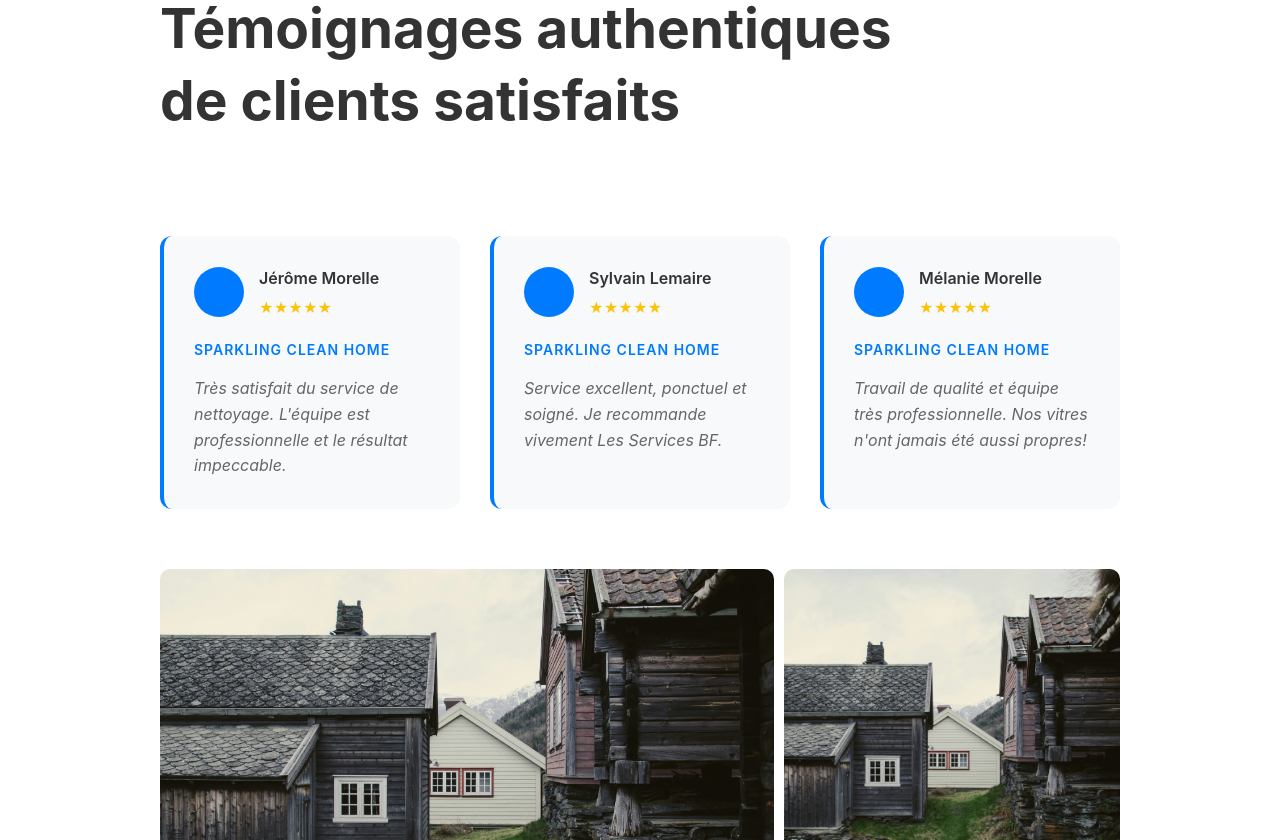
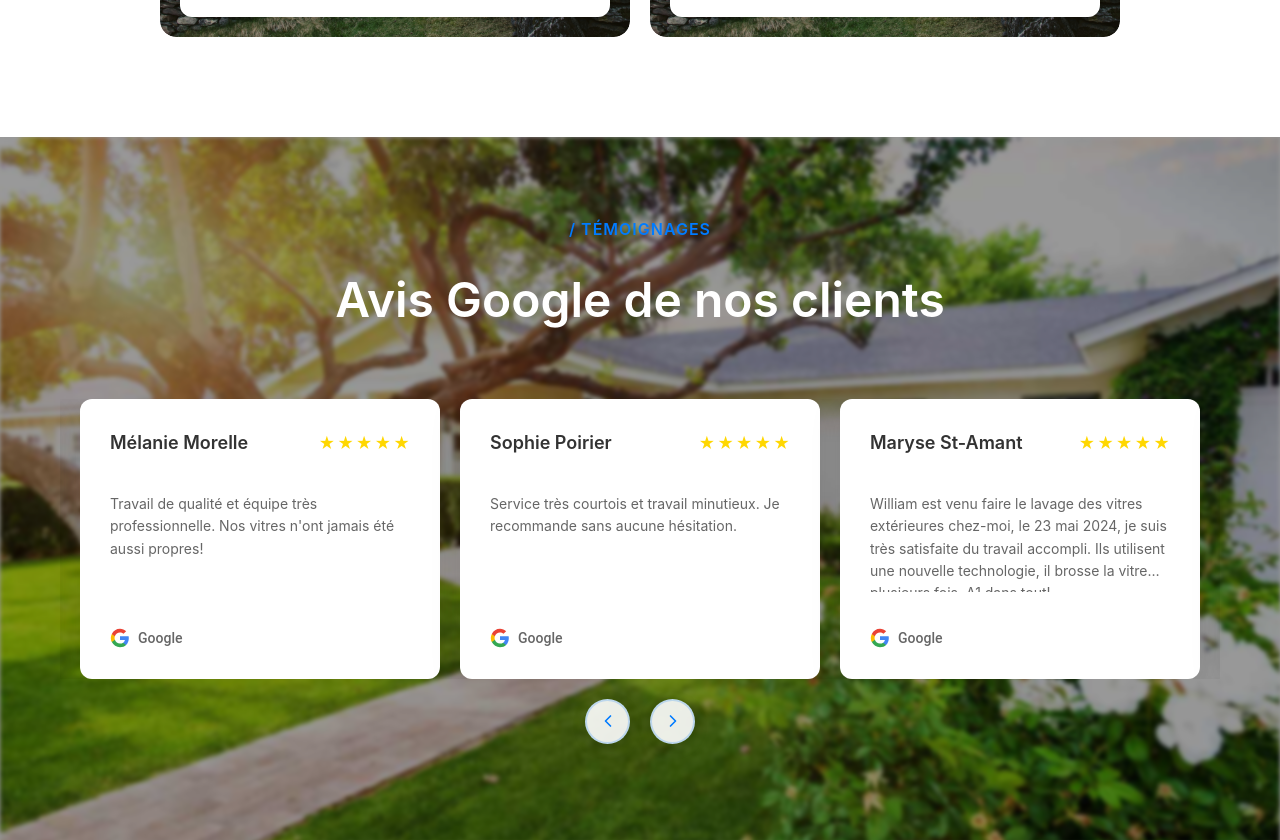
Before and after one commit to walidattou/canadian-client-2, a React (Vite) app: page / in a window 1280 px wide. Shown: the part 1960-2800 px from the top of the page. Built offline with nearby package versions, Linux system fonts and the light colour scheme.

Commit message:
modifications

```diff
--- a/package.json
+++ b/package.json
@@ -11,9 +11,11 @@
   },
   "dependencies": {
     "all": "^0.0.0",
+    "lucide-react": "^0.536.0",
     "react": "^19.1.0",
     "react-dom": "^19.1.0",
-    "react-router-dom": "^7.6.3"
+    "react-router-dom": "^7.6.3",
+    "swiper": "^11.2.10"
   },
   "devDependencies": {
     "@eslint/js": "^9.29.0",
--- a/src/css/main.css
+++ b/src/css/main.css
@@ -38,16 +38,87 @@ body {
   padding: 0 20px;
 }
 
+/* Top Blue Strip Styles */
+.top-blue-strip {
+  background: #1e3a8a;
+  color: white;
+  padding: 8px 0;
+  position: static;
+}
+
+.top-strip-content {
+  max-width: 1200px;
+  margin: 0 auto;
+  padding: 0 20px;
+  display: flex;
+  justify-content: space-between;
+  align-items: center;
+  font-size: 12px;
+  font-weight: 500;
+  font-family: -apple-system, BlinkMacSystemFont, "Segoe UI", Roboto, sans-serif;
+}
+
+.phone-section {
+  display: flex;
+  align-items: center;
+  gap: 5px;
+}
+
+.phone-icon {
+  color: white;
+  stroke-width: 2;
+}
+
+.center-text {
+  text-align: center;
+  font-weight: 600;
+  letter-spacing: 0.5px;
+  font-family: -apple-system, BlinkMacSystemFont, "Segoe UI", Roboto, sans-serif;
+}
+
+.social-section {
+  display: flex;
+  align-items: center;
+  gap: 15px;
+}
+
+.social-icon {
+  color: white;
+  text-decoration: none;
+  font-weight: bold;
+  font-size: 12px;
+  padding: 2px 4px;
+  border-radius: 2px;
+  transition: opacity 0.3s ease;
+}
+
+.social-icon:hover {
+  opacity: 0.8;
+}
+
+.social-icon.facebook {
+  background: #1877f2;
+}
+
+
+
+.language-selector {
+  display: flex;
+  align-items: center;
+  gap: 3px;
+  cursor: pointer;
+}
+
+.dropdown-arrow {
+  font-size: 8px;
+}
+
 /* Header Styles */
 .services-bf-website-navigation-header-section {
   background: rgba(255, 255, 255, 0.95);
   backdrop-filter: blur(10px);
   padding: 15px 0;
-  position: fixed;
-  top: 0;
-  left: 0;
-  right: 0;
-  z-index: 1000;
+  position: static;
   border-bottom: 1px solid rgba(0, 0, 0, 0.1);
 }
 
@@ -98,7 +169,38 @@ body {
   display: flex;
   align-items: center;
   color: white;
+}
+
+/* Property Types Section Styles */
+.property-types-section {
+  background: white;
+  padding: 80px 0;
+  text-align: center;
+}
+
+.property-types-content {
+  max-width: 1200px;
+  margin: 0 auto;
+  padding: 0 20px;
   position: relative;
+}
+
+.property-dot {
+  width: 8px;
+  height: 8px;
+  background: #007bff;
+  border-radius: 50%;
+  margin: 0 auto 20px;
+  display: block;
+}
+
+.property-types-title {
+  font-size: 24px;
+  font-weight: 600;
+  color: #333;
+  text-transform: uppercase;
+  letter-spacing: 1px;
+  line-height: 1.4;
 }
 
 .services-bf-website-hero-background-overlay {
@@ -616,3 +718,279 @@ body {
     width: 100%;
   }
 }
+
+/* Top Blue Strip Responsive Styles */
+@media (max-width: 768px) {
+  .top-strip-content {
+    flex-direction: column;
+    gap: 8px;
+    text-align: center;
+  }
+
+  .center-text {
+    font-size: 10px;
+    order: -1;
+  }
+
+  .social-section {
+    justify-content: center;
+  }
+
+  .phone-section {
+    font-size: 11px;
+  }
+}
+
+@media (max-width: 480px) {
+  .top-strip-content {
+    padding: 0 10px;
+  }
+
+  .center-text {
+    font-size: 9px;
+  }
+
+  .phone-section {
+    font-size: 10px;
+  }
+
+  .social-icon {
+    font-size: 10px;
+    padding: 1px 3px;
+  }
+
+  .property-types-title {
+    font-size: 18px;
+  }
+}
+
+/* Google-Style Testimonials Carousel Styles */
+.google-testimonials-section {
+  position: relative;
+  min-height: 600px;
+  overflow: hidden;
+}
+
+.testimonials-background {
+  position: absolute;
+  top: 0;
+  left: 0;
+  right: 0;
+  bottom: 0;
+  z-index: 1;
+}
+
+.testimonials-bg-image {
+  width: 100%;
+  height: 100%;
+  object-fit: cover;
+  filter: blur(2px);
+}
+
+.testimonials-overlay {
+  position: absolute;
+  top: 0;
+  left: 0;
+  right: 0;
+  bottom: 0;
+  background: rgba(0, 0, 0, 0.4);
+  z-index: 2;
+}
+
+.testimonials-content {
+  position: relative;
+  z-index: 3;
+  padding: 80px 20px;
+  max-width: 1200px;
+  margin: 0 auto;
+}
+
+.testimonials-header {
+  text-align: center;
+  margin-bottom: 60px;
+}
+
+.testimonials-blue-tag {
+  color: #007bff;
+  font-size: 16px;
+  font-weight: 600;
+  letter-spacing: 1px;
+  text-transform: uppercase;
+  display: block;
+  margin-bottom: 20px;
+}
+
+.testimonials-title {
+  color: white;
+  font-size: 48px;
+  font-weight: 600;
+  margin: 0;
+}
+
+.testimonials-carousel {
+  position: relative;
+  max-width: 1200px;
+  margin: 0 auto;
+}
+
+.testimonials-swiper {
+  padding: 0 20px;
+}
+
+.testimonial-card {
+  background: white;
+  border-radius: 12px;
+  padding: 30px;
+  width: 100%;
+  height: 280px;
+  display: flex;
+  flex-direction: column;
+  justify-content: space-between;
+  box-shadow: 0 8px 32px rgba(0, 0, 0, 0.1);
+  transition: all 0.3s ease;
+}
+
+.carousel-bottom-section {
+  padding: 20px;
+  position: relative;
+}
+
+.bottom-arrows {
+  display: flex;
+  justify-content: center;
+  gap: 20px;
+}
+
+.bottom-arrow {
+  background: rgba(255, 255, 255, 0.9);
+  border: 2px solid rgba(0, 123, 255, 0.2);
+  border-radius: 50%;
+  width: 45px;
+  height: 45px;
+  cursor: pointer;
+  transition: all 0.3s ease;
+  color: #007bff;
+  display: flex;
+  align-items: center;
+  justify-content: center;
+  box-shadow: 0 4px 15px rgba(0, 0, 0, 0.1);
+}
+
+.bottom-arrow:hover {
+  background: white;
+  transform: scale(1.05);
+  box-shadow: 0 6px 20px rgba(0, 123, 255, 0.2);
+  border-color: #007bff;
+}
+
+.review-header {
+  margin-bottom: 20px;
+}
+
+.reviewer-info {
+  display: flex;
+  justify-content: space-between;
+  align-items: center;
+  margin-bottom: 15px;
+}
+
+.reviewer-name {
+  font-size: 18px;
+  font-weight: 600;
+  color: #333;
+  margin: 0;
+}
+
+.star-rating {
+  display: flex;
+  gap: 2px;
+}
+
+.star {
+  color: #FFD700;
+  font-size: 16px;
+}
+
+.review-text {
+  color: #666;
+  line-height: 1.6;
+  margin-bottom: 20px;
+  font-size: 14px;
+  flex-grow: 1;
+  overflow: hidden;
+  display: -webkit-box;
+  -webkit-line-clamp: 4;
+  -webkit-box-orient: vertical;
+}
+
+.google-logo {
+  display: flex;
+  align-items: center;
+  gap: 8px;
+  margin-top: 15px;
+}
+
+.google-text {
+  font-size: 14px;
+  font-weight: 500;
+  color: #666;
+  font-family: 'Roboto', sans-serif;
+}
+
+/* Testimonials Carousel Responsive Styles */
+@media (max-width: 768px) {
+  .testimonials-title {
+    font-size: 32px;
+  }
+
+  .testimonials-swiper {
+    padding: 0 10px;
+  }
+
+  .testimonial-card {
+    height: 250px;
+    padding: 25px;
+  }
+
+  .carousel-bottom-section {
+    padding: 15px;
+  }
+
+  .bottom-arrow {
+    width: 40px;
+    height: 40px;
+  }
+
+  .reviewer-name {
+    font-size: 16px;
+  }
+
+  .review-text {
+    font-size: 13px;
+  }
+}
+
+@media (max-width: 480px) {
+  .testimonials-title {
+    font-size: 28px;
+  }
+
+  .testimonial-card {
+    min-width: 250px;
+    padding: 20px;
+  }
+
+  .reviewer-name {
+    font-size: 14px;
+  }
+
+  .review-text {
+    font-size: 12px;
+  }
+
+  .carousel-arrow {
+    width: 35px;
+    height: 35px;
+    font-size: 18px;
+  }
+}
--- a/src/pages/main.jsx
+++ b/src/pages/main.jsx
@@ -1,9 +1,44 @@
 import React, { useState } from 'react';
+import { Phone, ChevronLeft, ChevronRight } from 'lucide-react';
+import { Swiper, SwiperSlide } from 'swiper/react';
+import { Navigation } from 'swiper/modules';
+import 'swiper/css';
+import 'swiper/css/navigation';
 import "../css/main.css";
 import "../css/service.css";
 
-export default function ServicesBF() {
+export default function MainPage() {
   const [selectedService, setSelectedService] = useState(null);
+  const [currentSlide, setCurrentSlide] = useState(0);
+
+  const googleReviews = [
+    {
+      name: "Sophie Poirier",
+      review: "Service très courtois et travail minutieux. Je recommande sans aucune hésitation."
+    },
+    {
+      name: "Maryse St-Amant",
+      review: "William est venu faire le lavage des vitres extérieures chez-moi, le 23 mai 2024, je suis très satisfaite du travail accompli. Ils utilisent une nouvelle technologie, il brosse la vitre plusieurs fois. A1 dans tout!"
+    },
+    {
+      name: "Eugénie Lemire-Théberge",
+      review: "Tout c'est bien déroulé, je recommande sans appelle à eux annuellement c'est certain!"
+    },
+    {
+      name: "Jérôme Morelle",
+      review: "Très satisfait du service de nettoyage. L'équipe est professionnelle et le résultat impeccable."
+    },
+    {
+      name: "Sylvain Lemaire",
+      review: "Service excellent, ponctuel et soigné. Je recommande vivement Les Services BF."
+    },
+    {
+      name: "Mélanie Morelle",
+      review: "Travail de qualité et équipe très professionnelle. Nos vitres n'ont jamais été aussi propres!"
+    }
+  ];
+
+
 
   const services = [
     {
@@ -24,6 +59,26 @@ export default function ServicesBF() {
 
   return (
     <div className="services-bf-website-main-page-container">
+
+      {/* Top Blue Strip */}
+      <div className="top-blue-strip">
+        <div className="top-strip-content">
+          <div className="phone-section">
+            <Phone className="phone-icon" size={16} />
+            <span>+1 819-588-5224</span>
+          </div>
+          <div className="center-text">
+            VOS EXPERTS EN ENTRETIENS EXTÉRIEURS D'IMMEUBLES
+          </div>
+          <div className="social-section">
+            <a href="#" className="social-icon facebook">f</a>
+            <div className="language-selector">
+              <span>FR</span>
+              <span className="dropdown-arrow">▼</span>
+            </div>
+          </div>
+        </div>
+      </div>
 
       {/* Header */}
       <header className="services-bf-website-navigation-header-section">
@@ -50,7 +105,7 @@ export default function ServicesBF() {
           muted
           playsInline
         >
-          <source src="src/BG_video/Bghero.mp4" type="video/mp4" />
+          <source src="/src/BG_video/Bghero.mp4" type="video/mp4" />
           Your browser does not support the video tag.
         </video>
 
@@ -70,6 +125,16 @@ export default function ServicesBF() {
               DEMANDEZ VOTRE DEVIS →
             </button>
           </div>
+        </div>
+      </section>
+
+      {/* New Section - Property Types */}
+      <section className="property-types-section">
+        <div className="property-types-content">
+          <div className="property-dot"></div>
+          <h2 className="property-types-title">
+            RÉSIDENTIEL - IMMEUBLES LOCATIFS - COMMERCIAL
+          </h2>
         </div>
       </section>
 
@@ -116,63 +181,72 @@ export default function ServicesBF() {
         </div>
       </section>
 
-      {/* Testimonials Section */}
-      <section className="services-bf-website-testimonials-reviews-section">
-        <div className="services-bf-website-testimonials-content-wrapper-container">
-          <div className="services-bf-website-testimonials-section-header-area">
-            <span className="services-bf-website-testimonials-blue-tag-label">/ TÉMOIGNAGES</span>
+      {/* Google-Style Testimonials Carousel Section */}
+      <section className="google-testimonials-section">
+        <div className="testimonials-background">
+          <img src="/images/reviewBI.jpg" alt="Background" className="testimonials-bg-image" />
+          <div className="testimonials-overlay"></div>
+        </div>
+
+        <div className="testimonials-content">
+          <div className="testimonials-header">
+            <span className="testimonials-blue-tag">/ TÉMOIGNAGES</span>
+            <h2 className="testimonials-title">
+              Avis Google de nos clients
+            </h2>
           </div>
-          <h2 className="services-bf-website-testimonials-main-section-title">
-              Témoignages authentiques
-              <br />
-              de clients satisfaits
-          </h2>
 
-          <div className="services-bf-website-testimonials-cards-grid-layout">
-            {[
-              {
-                name: "Jérôme Morelle",
-                review: "Très satisfait du service de nettoyage. L'équipe est professionnelle et le résultat impeccable."
-              },
-              {
-                name: "Sylvain Lemaire",
-                review: "Service excellent, ponctuel et soigné. Je recommande vivement Les Services BF."
-              },
-              {
-                name: "Mélanie Morelle",
-                review: "Travail de qualité et équipe très professionnelle. Nos vitres n'ont jamais été aussi propres!"
-              }
-            ].map((testimonial, idx) => (
-              <div className="services-bf-website-individual-testimonial-card" key={idx}>
-                <div className="services-bf-website-testimonial-card-header-section">
-                  <div className="services-bf-website-client-information-area">
-                    <div className="services-bf-website-client-avatar-circle"></div>
-                    <div>
-                      <h4>{testimonial.name}</h4>
-                      <div className="services-bf-website-five-star-rating-display">★★★★★</div>
+          <div className="testimonials-carousel">
+            <Swiper
+              spaceBetween={20}
+              slidesPerView={3}
+              centeredSlides={true}
+              loop={true}
+              className="testimonials-swiper"
+            >
+              {googleReviews.map((review, index) => (
+                <SwiperSlide key={index}>
+                  <div className="testimonial-card">
+                    <div className="review-header">
+                      <div className="reviewer-info">
+                        <h4 className="reviewer-name">{review.name}</h4>
+                        <div className="star-rating">
+                          {[...Array(5)].map((_, i) => (
+                            <span key={i} className="star">★</span>
+                          ))}
+                        </div>
+                      </div>
+                    </div>
+                    <p className="review-text">{review.review}</p>
+                    <div className="google-logo">
+                      <svg width="20" height="20" viewBox="0 0 24 24">
+                        <path fill="#4285F4" d="M22.56 12.25c0-.78-.07-1.53-.2-2.25H12v4.26h5.92c-.26 1.37-1.04 2.53-2.21 3.31v2.77h3.57c2.08-1.92 3.28-4.74 3.28-8.09z"/>
+                        <path fill="#34A853" d="M12 23c2.97 0 5.46-.98 7.28-2.66l-3.57-2.77c-.98.66-2.23 1.06-3.71 1.06-2.86 0-5.29-1.93-6.16-4.53H2.18v2.84C3.99 20.53 7.7 23 12 23z"/>
+                        <path fill="#FBBC05" d="M5.84 14.09c-.22-.66-.35-1.36-.35-2.09s.13-1.43.35-2.09V7.07H2.18C1.43 8.55 1 10.22 1 12s.43 3.45 1.18 4.93l2.85-2.22.81-.62z"/>
+                        <path fill="#EA4335" d="M12 5.38c1.62 0 3.06.56 4.21 1.64l3.15-3.15C17.45 2.09 14.97 1 12 1 7.7 1 3.99 3.47 2.18 7.07l3.66 2.84c.87-2.6 3.3-4.53 6.16-4.53z"/>
+                      </svg>
+                      <span className="google-text">Google</span>
                     </div>
                   </div>
-                </div>
-                <h5>Sparkling Clean Home</h5>
-                <p>{testimonial.review}</p>
-              </div>
-            ))}
-          </div>
+                </SwiperSlide>
+              ))}
+            </Swiper>
 
-          {/* Bottom Images Section - positioned right after testimonials */}
-          <section className='bottom-images'>
-            <div className="image-container">
-              <div className="wide-image">
-                <img src="./src/images/im.jpg" alt="Wide profile" />
-              </div>
-              <div className="square-image">
-                <img src="./src/images/im.jpg" alt="Square thumbnail" />
+            <div className="carousel-bottom-section">
+              <div className="bottom-arrows">
+                <button className="bottom-arrow left-arrow">
+                  <ChevronLeft size={20} />
+                </button>
+                <button className="bottom-arrow right-arrow">
+                  <ChevronRight size={20} />
+                </button>
               </div>
             </div>
-          </section>
-
+          </div>
         </div>
       </section>
+
+
 
     </div>
   );
```
Also changed, not shown: public/images/reviewBI.jpg (added), 1 other file (tests, documents, lock files or other folders).
